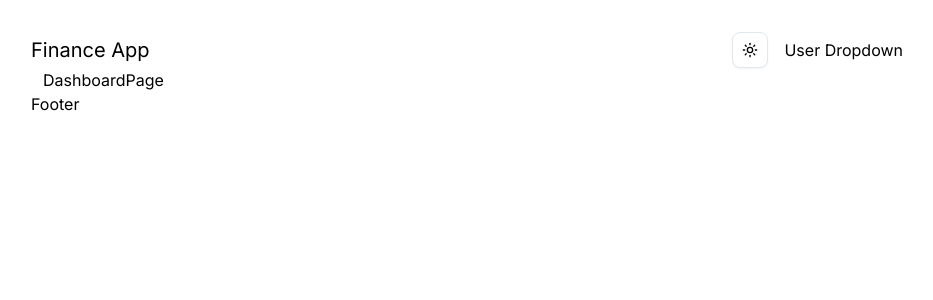
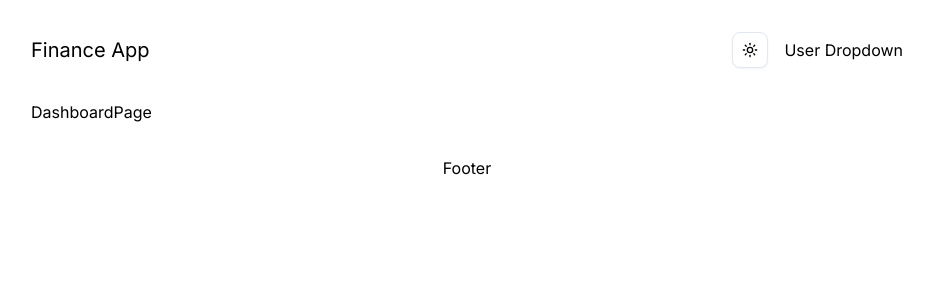
Before and after one commit to rohxn-rai/finance-app-nextjs, a Next.js app: page /dashboard in a window 1280 px wide. Shown: the top 300 px of the page, without its empty margins (173-1106 px from the left). Built offline with nearby package versions, Linux system fonts and the light colour scheme.

Commit message:
changed styling in dashboard layout

```diff
--- a/app/dashboard/layout.tsx
+++ b/app/dashboard/layout.tsx
@@ -3,9 +3,9 @@ import Header from "@/components/header";
 const DashboardLayout = ({ children }: { children: React.ReactNode }) => {
   return (
     <>
-      <Header className="mt-8" />
-      <main>{children}</main>
-      <footer>Footer</footer>
+      <Header className="my-8" />
+      <>{children}</>
+      <footer className="mt-auto text-center py-8">Footer</footer>
     </>
   );
 };
```
